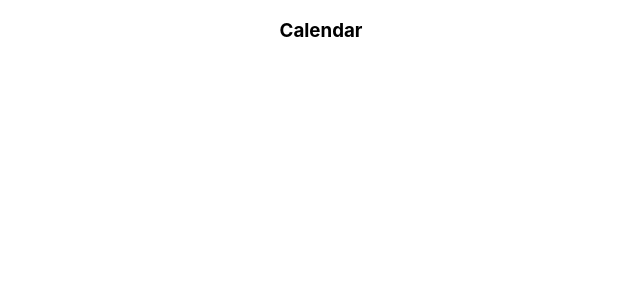
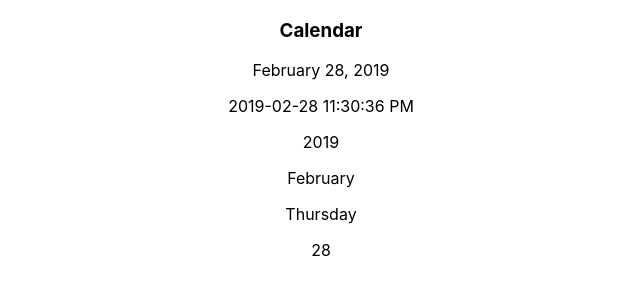
Before and after one commit to EdTimmer/calendar, a React (Create React App) app: page / in a window 1280 px wide. Shown: the top 300 px of the page, without its empty margins (319-959 px from the left). Built offline with nearby package versions, Linux system fonts and the light colour scheme.

Commit message:
getting today data

```diff
--- a/package.json
+++ b/package.json
@@ -3,6 +3,7 @@
   "version": "0.1.0",
   "private": true,
   "dependencies": {
+    "moment": "^2.24.0",
     "react": "^16.8.3",
     "react-dom": "^16.8.3",
     "react-scripts": "2.1.5"
--- a/src/App.css
+++ b/src/App.css
@@ -1,33 +1,3 @@
 .App {
   text-align: center;
 }
-
-.App-logo {
-  animation: App-logo-spin infinite 20s linear;
-  height: 40vmin;
-  pointer-events: none;
-}
-
-.App-header {
-  background-color: #282c34;
-  min-height: 100vh;
-  display: flex;
-  flex-direction: column;
-  align-items: center;
-  justify-content: center;
-  font-size: calc(10px + 2vmin);
-  color: white;
-}
-
-.App-link {
-  color: #61dafb;
-}
-
-@keyframes App-logo-spin {
-  from {
-    transform: rotate(0deg);
-  }
-  to {
-    transform: rotate(360deg);
-  }
-}
--- a/src/App.js
+++ b/src/App.js
@@ -1,12 +1,69 @@
 import React, { Component } from 'react';
-import logo from './logo.svg';
 import './App.css';
+const moment = require('moment');
+
+let today = moment(new Date()).format('LL').toString();
+
+let date = moment.utc().format('YYYY-MM-DD HH:mm:ss');
+
+// console.log(date); // 2015-09-13 03:39:27
+
+let stillUtc = moment.utc(date).toDate();
+let local = moment(stillUtc).local().format('YYYY-MM-DD hh:mm:ss A');
+
+let year = moment(new Date()).format('YYYY');
+let month = moment(new Date()).format('MMMM');
+let currentDate = moment(new Date()).format('DD');
+// const currentYear = today.getFullYear();
+// const currentMonth = today.getMonth();
+
+const getWeekday = () => {
+  let wkd = moment().isoWeekday();
+  let result;
+  switch(wkd) {
+    case 1:
+      result = "Monday";
+      return result;
+    case 2:
+      result = "Tuesday";
+      return result;
+    case 3:
+      result = "Wednesday";
+      return result;
+    case 4:
+      result = "Thursday";
+      return result;
+    case 5:
+      result = "Friday";
+      return result;
+    case 6:
+      result = "Saturday";
+      return result;
+    case 7:
+      result = "Sunday";
+      return result;
+  }
+}
+
+const weekday = getWeekday();
 
 class App extends Component {
+
   render() {
+    console.log(today);
     return (
       <div className="App">
         <h3>Calendar</h3>
+        <p>{today}</p>
+        <p>{local}</p>
+        <p>{year}</p>
+        <p>{month}</p>
+        <p>{weekday}</p>
+
+        <p>{currentDate}</p>
+
+        {/*<p>{currentMonth}</p>
+    <p>{currentYear}</p>*/}
       </div>
     );
   }
```
Also changed, not shown: 1 other file (tests, documents, lock files or other folders).
